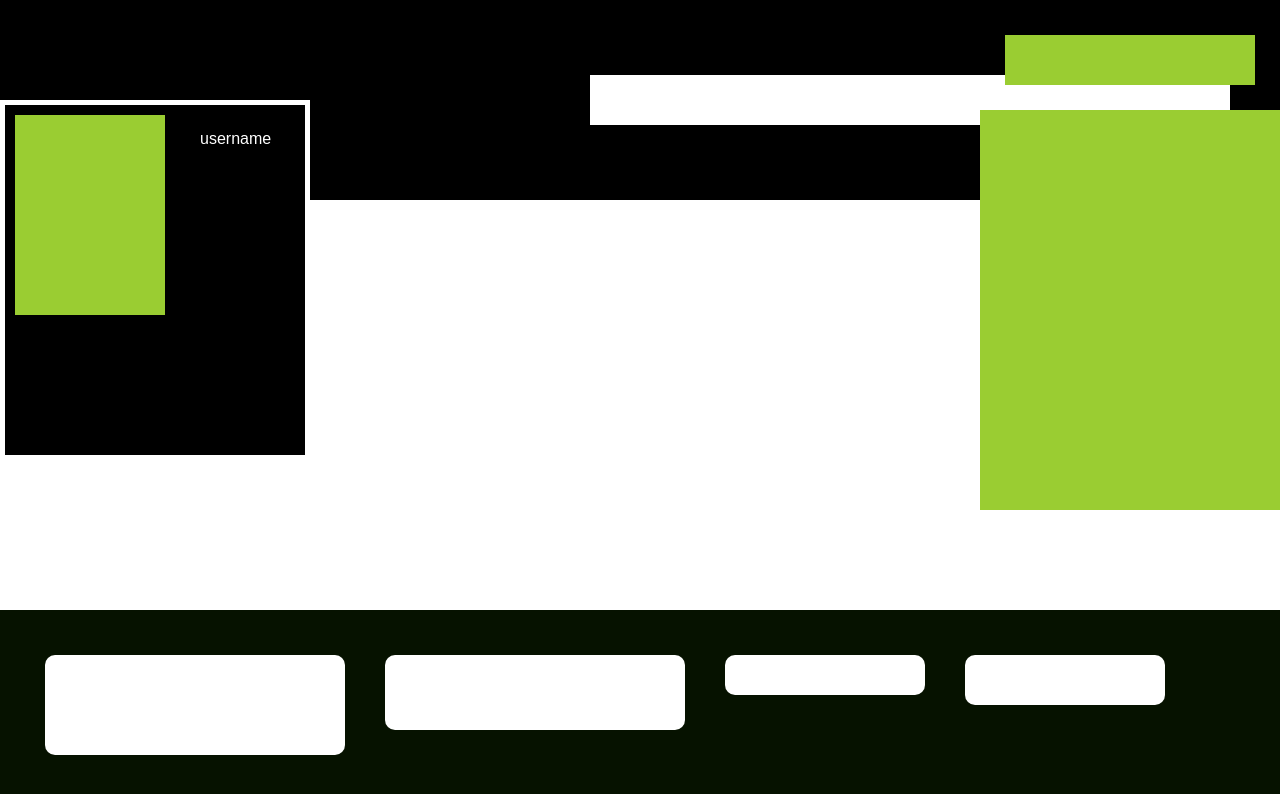
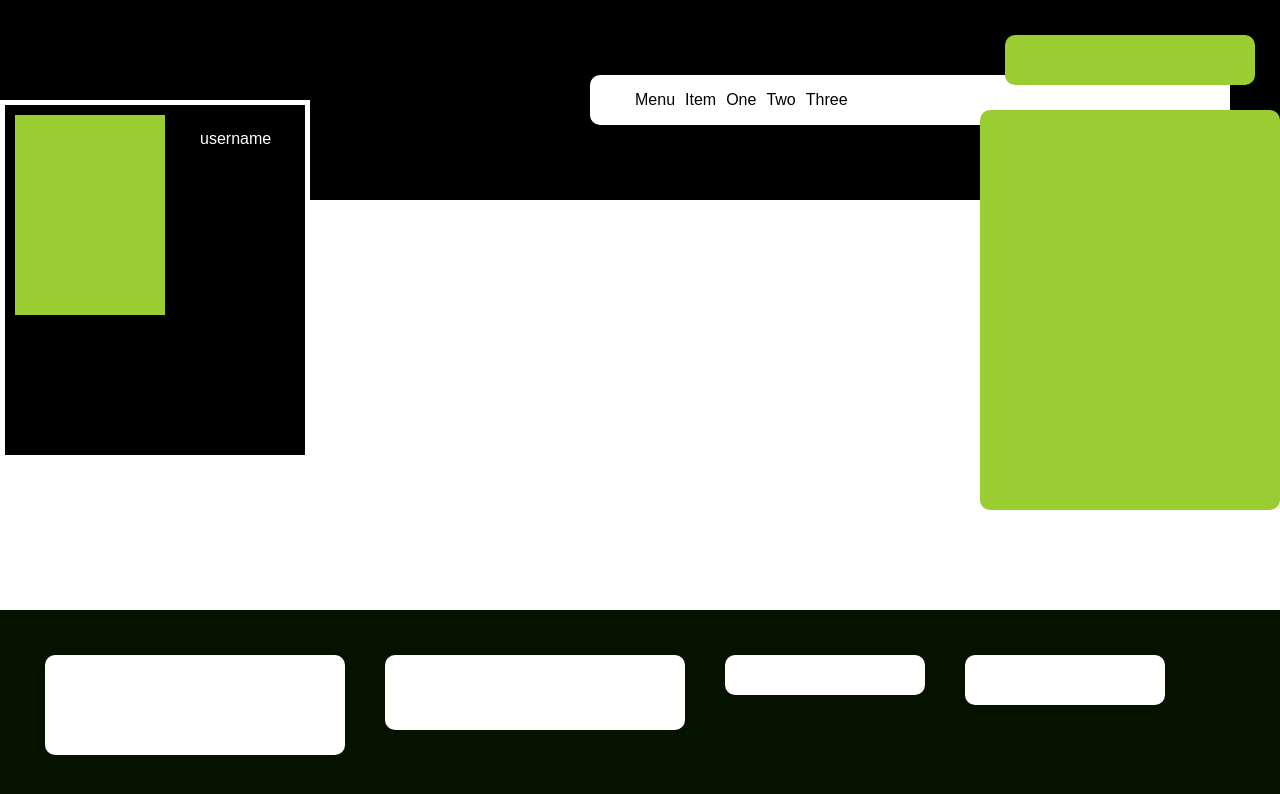
Before and after one commit to noahmah/DynamicContentDesign, a plain HTML site: page index.html in a window 1280 px wide. Shown: the top 794 px of the page. Drawn offline with Linux system fonts and the light colour scheme.

Commit message:
changed style

```diff
--- a/header.css
+++ b/header.css
@@ -1,9 +1,5 @@
 html , body {
     margin: 0;
-}
-
-#app {
-    display: flex;
 }
 
 #header {
@@ -15,10 +11,28 @@ html , body {
 }
 
 #menu {
+    display: flex;
     position: fixed;
     top: 75px;
     right: 50px;
     width: 50%;
     height: 50px;
     background-color: white;
+    border-radius: 10px;
+    align-items: center;
 }
+
+#menu ul {
+    display: flex;
+    list-style: none;
+}
+
+#menu li {
+    padding: 5px;
+    font-family: sans-serif;
+    cursor: pointer;
+}
+
+#menu li:hover {
+    color: yellowgreen;
+}
--- a/index.html
+++ b/index.html
@@ -7,21 +7,24 @@
         <link rel="stylesheet" href="header.css">
         <link rel="stylesheet" href="style.css">
         <link rel="stylesheet" href="account.css">
-    <link rel="stylesheet" href="header.css">
+        <link rel="stylesheet" href="header.css">
         <link rel="stylesheet" href="modal.css">
     </head>
 
     <body>
 
-        <div id="app">
-            <header>
-
-            </header>
-
         </div>
             <!-- Header and Menu-->
             <div id="header">
-                <div id="menu"></div>
+                <div id="menu">
+                    <ul>
+                        <li>Menu</li>
+                        <li>Item</li>
+                        <li>One</li>
+                        <li>Two</li>
+                        <li>Three</li>
+                    </ul>
+                </div>
             </div>
             <!-- Modal -->
             <div id="modal">
@@ -35,9 +38,7 @@
 
             <div class="username">username</div>
 
-
-            <!-- Account Menu End--> </div>
-
+            <!-- Account Menu End-->
 
             </div>
             <!-- footer -->
--- a/modal.css
+++ b/modal.css
@@ -11,10 +11,12 @@
     height: 50px;
     background-color: yellowgreen;
     margin: 25px;
+    border-radius: 10px;
 }
 
 #modalBottom {
     width: 300px;
     height: 400px;
     background-color: yellowgreen;
+    border-radius: 10px;
 }
```
